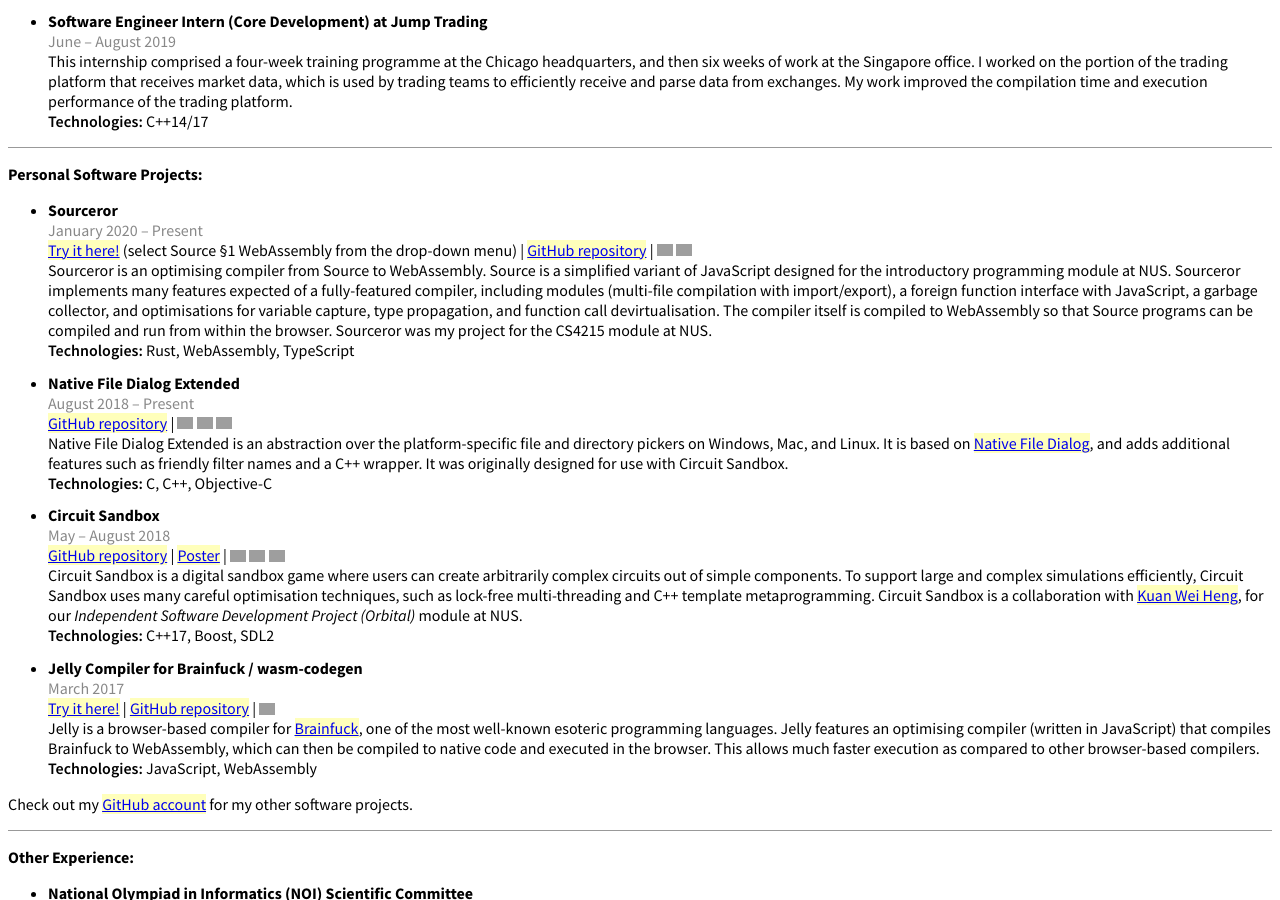
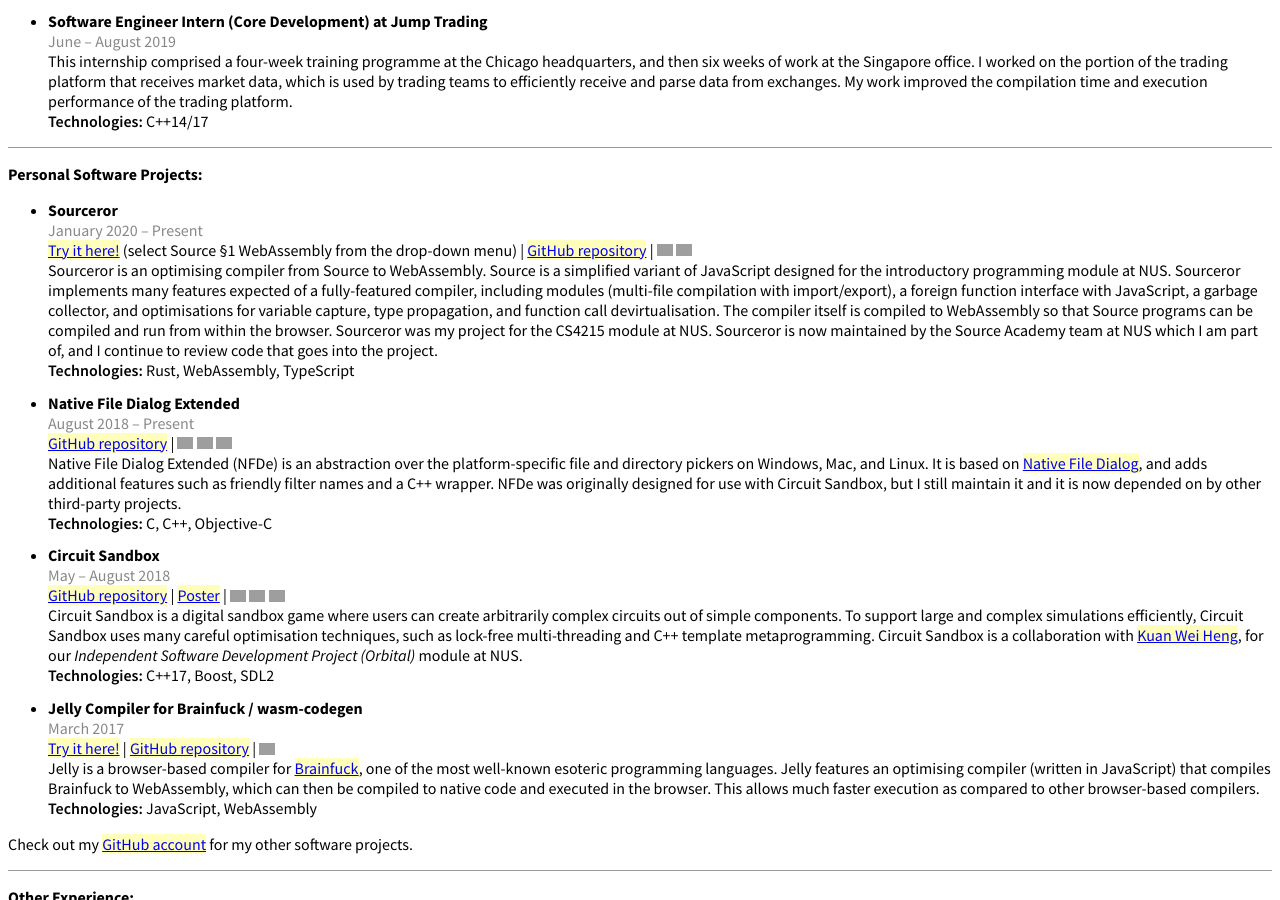
Before and after one commit to btzy/homepage, a Jekyll site: the page built from index.html, in a window 1280 px wide and 900 px high, scrolled down 714 px. Built offline with Jekyll 4.4.1, drawn with Linux system fonts in a browser that asks for light colours; grey boxes are pictures that could not be loaded.

Commit message:
Say that Sourceror and NFDe are still presently maintained

```diff
--- a/index.html
+++ b/index.html
@@ -61,7 +61,7 @@
 <div class="header">Sourceror</div>
 <div class="date">January 2020 &ndash; Present</div>
 <div class="link"><a href="https://source-academy.github.io/playground">Try it here!</a> (select Source &sect;1 WebAssembly from the drop-down menu) | <a href="https://github.com/source-academy/sourceror">GitHub repository</a> | <img class="typeicon" src="font-awesome/web.svg" /> <img class="typeicon" src="font-awesome/node-js.svg" /></div>
-<div class="content">Sourceror is an optimising compiler from Source to WebAssembly.  Source is a simplified variant of JavaScript designed for the introductory programming module at NUS.  Sourceror implements many features expected of a fully-featured compiler, including modules (multi-file compilation with import/export), a foreign function interface with JavaScript, a garbage collector, and optimisations for variable capture, type propagation, and function call devirtualisation.  The compiler itself is compiled to WebAssembly so that Source programs can be compiled and run from within the browser.  Sourceror was my project for the CS4215 module at NUS.</div>
+<div class="content">Sourceror is an optimising compiler from Source to WebAssembly.  Source is a simplified variant of JavaScript designed for the introductory programming module at NUS.  Sourceror implements many features expected of a fully-featured compiler, including modules (multi-file compilation with import/export), a foreign function interface with JavaScript, a garbage collector, and optimisations for variable capture, type propagation, and function call devirtualisation.  The compiler itself is compiled to WebAssembly so that Source programs can be compiled and run from within the browser.  Sourceror was my project for the CS4215 module at NUS.  Sourceror is now maintained by the Source Academy team at NUS which I am part of, and I continue to review code that goes into the project.</div>
 <div class="content"><span class="semibold">Technologies:</span> Rust, WebAssembly, TypeScript</div>
 </li>
 
@@ -69,7 +69,7 @@
 <div class="header">Native File Dialog Extended</div>
 <div class="date">August 2018 &ndash; Present</div>
 <div class="link"><a href="https://github.com/btzy/nativefiledialog-extended">GitHub repository</a> | <img class="typeicon" src="font-awesome/windows.svg" /> <img class="typeicon" src="font-awesome/apple.svg" /> <img class="typeicon" src="font-awesome/linux.svg" /></div>
-<div class="content">Native File Dialog Extended is an abstraction over the platform-specific file and directory pickers on Windows, Mac, and Linux.  It is based on <a href="https://github.com/mlabbe/nativefiledialog">Native File Dialog</a>, and adds additional features such as friendly filter names and a C++ wrapper.  It was originally designed for use with Circuit Sandbox.</div>
+<div class="content">Native File Dialog Extended (NFDe) is an abstraction over the platform-specific file and directory pickers on Windows, Mac, and Linux.  It is based on <a href="https://github.com/mlabbe/nativefiledialog">Native File Dialog</a>, and adds additional features such as friendly filter names and a C++ wrapper.  NFDe was originally designed for use with Circuit Sandbox, but I still maintain it and it is now depended on by other third-party projects.</div>
 <div class="content"><span class="semibold">Technologies:</span> C, C++, Objective-C</div>
 </li>
 
```
